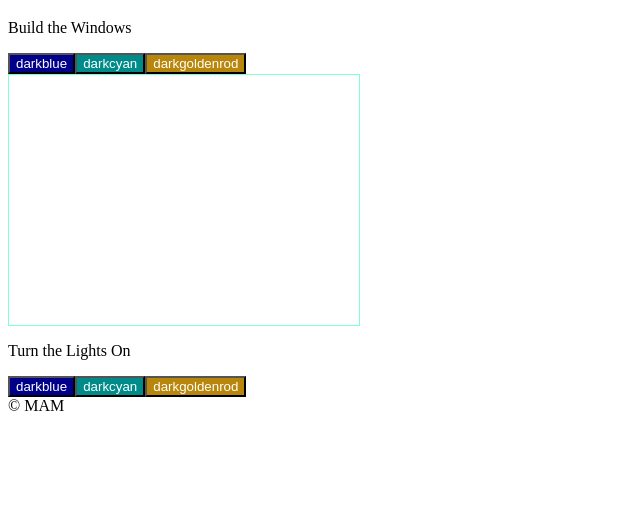
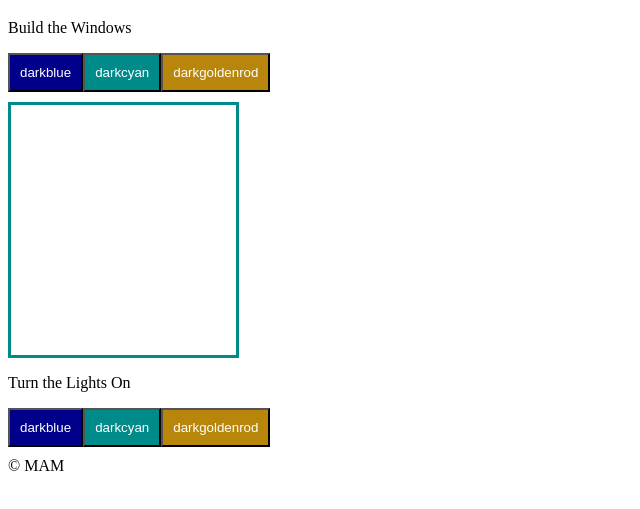
Before and after one commit to meganamarshall/House-Lights, a plain HTML site: page index.html in a window 1280 px wide. Shown: the part 61-570 px from the top of the page, without its empty margins (0-640 px from the left). Drawn offline with Linux system fonts and the light colour scheme.

Commit message:
working on formatting

```diff
--- a/main.css
+++ b/main.css
@@ -1,7 +1,8 @@
 #canvas {
     height: 250px;
-    width: 350px;
-    border: 1px solid aquamarine;
+    width: 225px;
+    border: 3px solid darkcyan;
+    background-image: linear-gradient(to top, darkblue) url('../assets/house outline.png');
 }
 
 .window-pane {
@@ -32,3 +33,13 @@
 .new-color {
     background-color: lightgoldenrodyellow;
 }
+
+img {
+    height: 245px;
+    z-index: 0;
+}
+
+button {
+    padding: 10px;
+    margin-bottom: 10px;
+}
```
Also changed, not shown: assets/house outline.png (added), index.html (line endings or trailing spaces).
